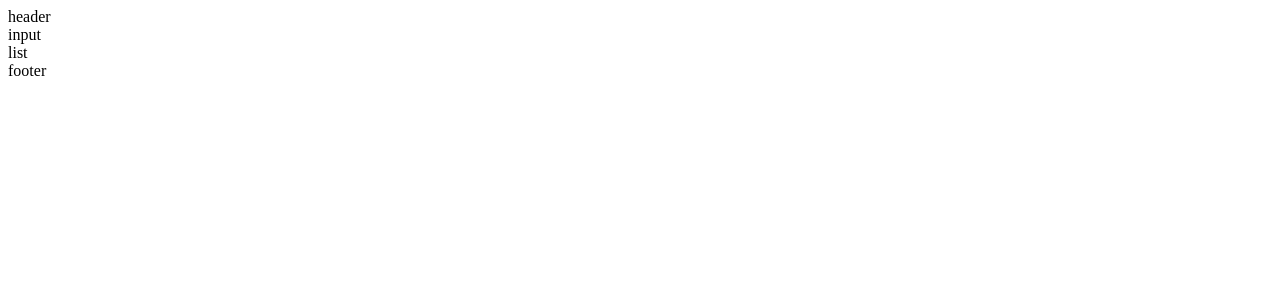
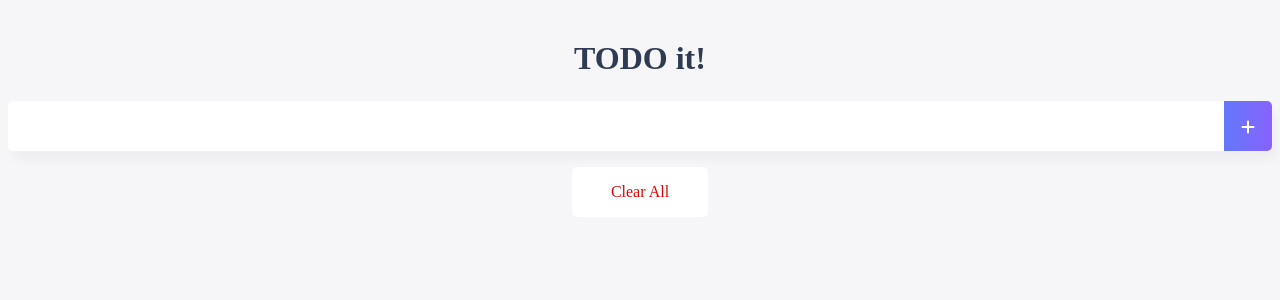
Before and after one commit to Cherrue/lecture-vue-intermediate, a Vue app: page / in a window 1280 px wide. Shown: the top 300 px of the page. Built offline with nearby package versions, Linux system fonts and the light colour scheme.

Commit message:
컴포넌트 기능 구현

```diff
--- a/public/index.html
+++ b/public/index.html
@@ -5,7 +5,14 @@
     <meta http-equiv="X-UA-Compatible" content="IE=edge">
     <meta name="viewport" content="width=device-width,initial-scale=1.0">
     <link rel="icon" href="<%= BASE_URL %>favicon.ico">
-    <title><%= htmlWebpackPlugin.options.title %></title>
+    <title>vue-todo</title>
+    <link
+          rel="stylesheet"
+          href="https://cdnjs.cloudflare.com/ajax/libs/font-awesome/6.2.1/css/all.min.css"
+    />
+    <link rel="preconnect" href="https://fonts.googleapis.com">
+    <link rel="preconnect" href="https://fonts.gstatic.com" crossorigin>
+    <link href="https://fonts.googleapis.com/css2?family=Ubuntu&display=swap" rel="stylesheet">
   </head>
   <body>
     <noscript>
--- a/src/App.vue
+++ b/src/App.vue
@@ -24,4 +24,18 @@
 </script>
 
 <style>
+body {
+  text-align: center;
+  background-color: #F6F6F8;
+}
+input {
+  border-style: groove;
+  width: 200px;
+}
+button {
+  border-style: groove;
+}
+.shadow {
+  box-shadow: 5px 10px 10px rgba(0, 0, 0, 0.03)
+}
 </style>
--- a/src/components/TodoFooter.vue
+++ b/src/components/TodoFooter.vue
@@ -1,15 +1,31 @@
 <template>
-  <div>
-    footer
+  <div class="clearAllContainer">
+    <span class="clearAllBtn" @click="clearTodo">Clear All</span>
   </div>
 </template>
 
 <script>
 export default {
-  name: "TodoFooter"
+  methods: {
+    clearTodo: function () {
+      localStorage.clear();
+    }
+  }
 }
 </script>
 
 <style scoped>
-
+.clearAllContainer {
+  width: 8.5rem;
+  height: 50px;
+  line-height: 50px;
+  background-color: white;
+  border-radius: 5px;
+  margin: 0 auto;
+}
+.clearAllBtn {
+  color: #e20303;
+  /* 추가 */
+  display: block;
+}
 </style>
--- a/src/components/TodoHeader.vue
+++ b/src/components/TodoHeader.vue
@@ -1,8 +1,8 @@
 <template>
   <!-- html -->
-  <div>
-    header
-  </div>
+  <header>
+    <h1>TODO it!</h1>
+  </header>
 </template>
 
 <script>
@@ -14,4 +14,9 @@
 
 <style scoped>
 /* css */
+h1 {
+  color: #2f3b52;
+  font-weight: 900;
+  margin: 2.5rem 0 1.5rem;
+}
 </style>
--- a/src/components/TodoInput.vue
+++ b/src/components/TodoInput.vue
@@ -1,15 +1,60 @@
 <template>
-  <div>
-    input
+  <div class="inputBox shadow">
+    <input type="text" v-model="newTodoItem" @keyup.enter="addTodo">
+    <span class="addContainer" @click="addTodo">
+      <i class="fa-solid fa-plus addBtn"></i>
+    </span>
   </div>
 </template>
 
 <script>
 export default {
-  name: "TodoInput"
+  data: function() {
+    return {
+      newTodoItem: ""
+    }
+  },
+  methods: {
+    addTodo: function () {
+      if (this.newTodoItem !== '') {
+        const obj = {
+          completed: false,
+          item: this.newTodoItem
+        };
+        localStorage.setItem(this.newTodoItem, JSON.stringify(obj));
+        this.clearInput();
+      }
+    },
+    clearInput: function () {
+      this.newTodoItem = '';
+    }
+  }
 }
 </script>
 
 <style scoped>
-
+input:focus {
+  outline: none;
+}
+.inputBox {
+  background: white;
+  height: 50px;
+  line-height: 50px;
+  border-radius: 5px;
+}
+.inputBox input {
+  border-style: none;
+  font-size: 0.9rem;
+}
+.addContainer {
+  float: right;
+  background: linear-gradient(to right, #6478FB, #8763FB);
+  display: block;
+  width: 3rem;
+  border-radius: 0 5px 5px 0;
+}
+.addBtn {
+  color: white;
+  vertical-align: middle;
+}
 </style>
--- a/src/components/TodoList.vue
+++ b/src/components/TodoList.vue
@@ -1,15 +1,80 @@
 <template>
   <div>
-    list
+    <ul>
+      <li v-bind:key="todoItem.item" v-for="(todoItem, index) in todoItems" class="shadow">
+        <i v-bind:class="{checkBtnCompleted: todoItem.completed}" class="checkBtn fa-solid fa-check"
+           @click="toggleComplete(todoItem)"></i>
+        <span v-bind:class="{textCompleted: todoItem.completed}">{{ todoItem.item }}</span>
+        <span class="removeBtn" @click="removeTodo(todoItem, index)">
+          <i class="fa-solid fa-trash"></i>
+        </span>
+      </li>
+    </ul>
   </div>
 </template>
 
 <script>
 export default {
-  name: "TodoList"
+  data: function () {
+    return {
+      todoItems: []
+    }
+  },
+  methods: {
+    removeTodo: function (todoItem, index) {
+      console.log(todoItem + index);
+      localStorage.removeItem(todoItem);
+      this.todoItems.splice(index, 1);
+    },
+    toggleComplete: function (todoItem) {
+      todoItem.completed = !todoItem.completed;
+      localStorage.removeItem(todoItem.item);
+      localStorage.setItem(todoItem.item, JSON.stringify(todoItem));
+    }
+  },
+  created: function () {
+    if(localStorage.length > 0) {
+      for (let i = 0; i < localStorage.length; i++) {
+        if (localStorage.key(i) !== 'loglevel:webpack-dev-server')
+          this.todoItems.push(JSON.parse(localStorage.getItem(localStorage.key(i))));
+      }
+    }
+  }
 }
 </script>
 
 <style scoped>
-
+ul {
+  list-style-type: none;
+  padding-left: 0;
+  margin-top: 0;
+  text-align: left;
+}
+li {
+  display: flex;
+  min-height: 50px;
+  height: 50px;
+  line-height: 50px;
+  margin: 0.5rem 0;
+  padding: 0 0.9rem;
+  background: white;
+  border-radius: 5px;
+}
+.checkBtn {
+  line-height: 45px;
+  /* color: black; */
+  color: #62acde;
+  margin-right: 5px;
+}
+.checkBtnCompleted {
+  /* color: #62acde; */
+  color: black;
+}
+.textCompleted {
+  text-decoration: line-through;
+}
+.removeBtn {
+  margin-left: auto;
+  color: #de4343;
+}
 </style>
```
